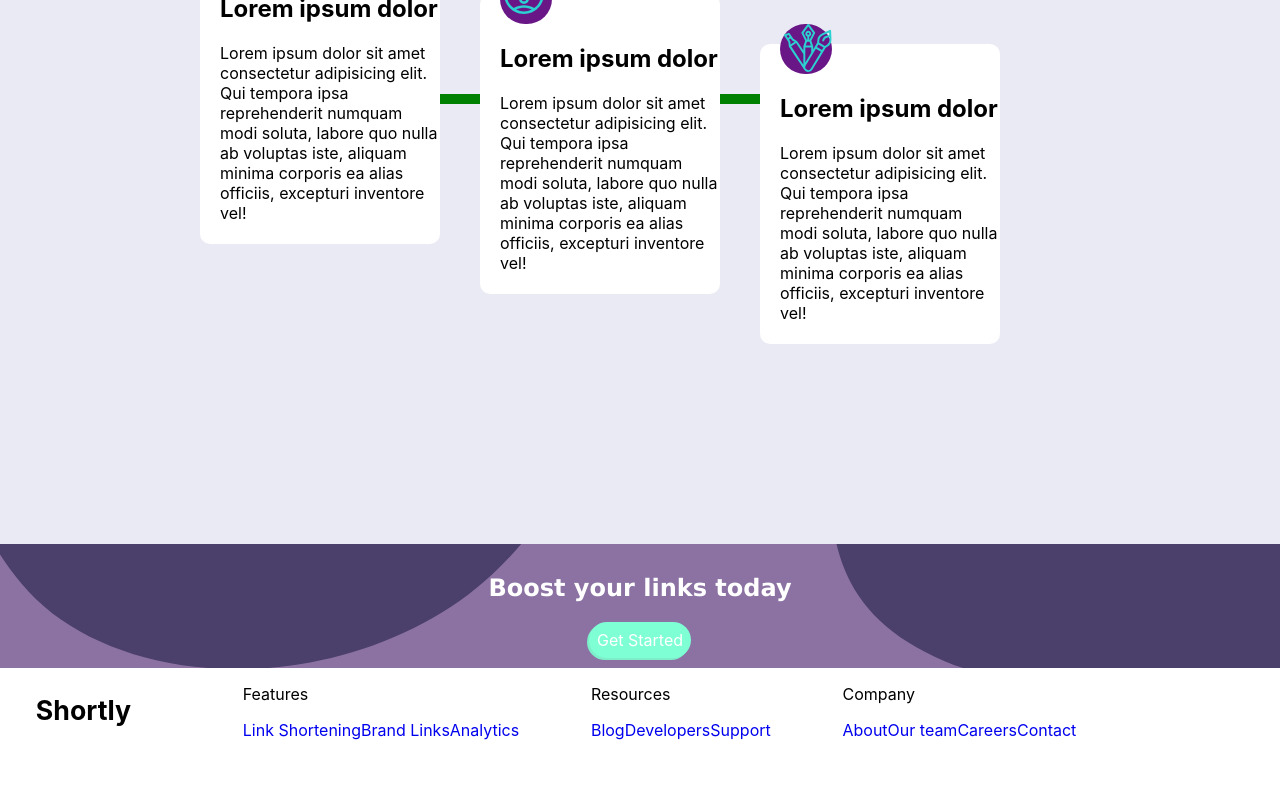
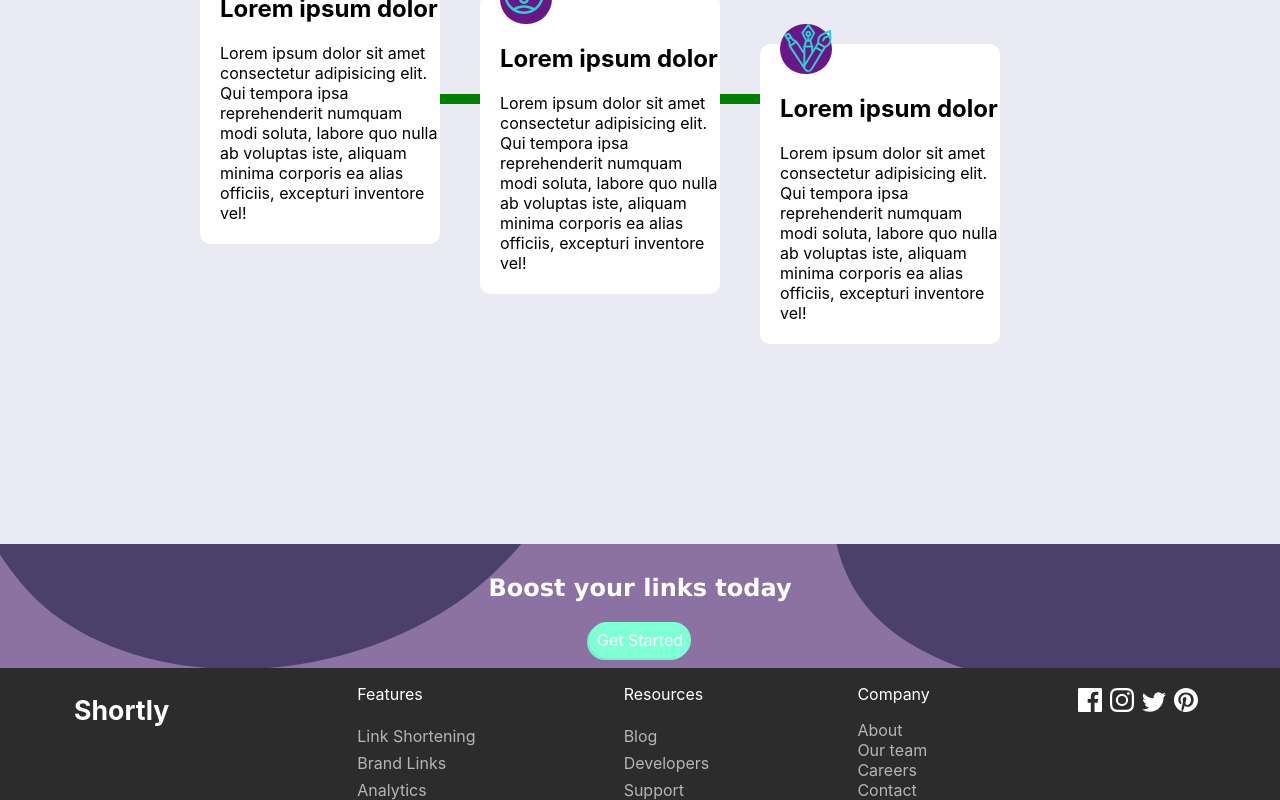
Before and after one commit to Brian-Machiestay/url-shortening, a React (Create React App) app in the folder client-side/: page / in a window 1280 px wide. Shown: the part 1210-2010 px from the top of the page. Before the commit the page ends 1963 px from the top, so only its background shows below. Built offline with nearby package versions, Linux system fonts and the light colour scheme; the HTML template or start-up script is replaced by a standard one.

Commit message:
sytle footer component

```diff
--- a/client-side/src/assets/styles/footer.css
+++ b/client-side/src/assets/styles/footer.css
@@ -1,4 +1,29 @@
+/* styles for the footer component */
+
 .footer {
     display: flex;
     justify-content: space-around;
+    background-color: rgb(45, 44, 44)
 }
+
+.footer p {
+    color: rgb(255, 255, 255);
+}
+
+.resources, .features, .company {
+    display: flex;
+    flex-direction: column;
+    justify-content: space-between;
+}
+
+.footer a {
+    color: rgb(183, 180, 180);
+}
+
+.socialIcons {
+    margin-top: 20px;
+}
+
+.socialIcons img {
+    margin-right: 8px;
+}
```
